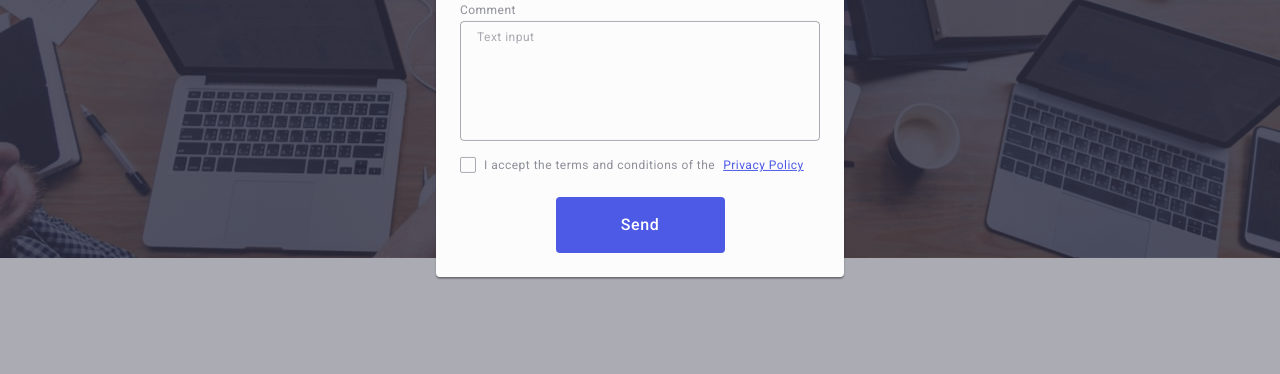
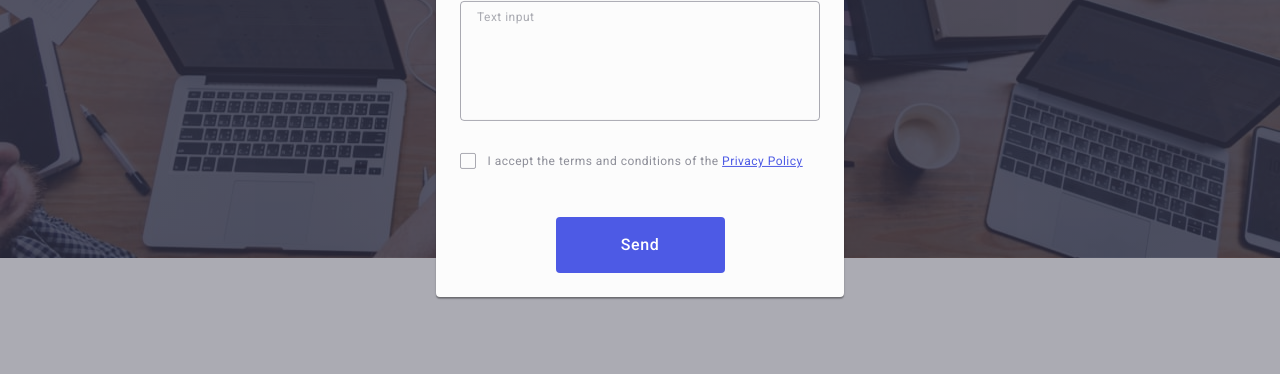
Before and after one commit to pavloit/goit-markup-hw-05, a plain HTML site: page index.html in a window 1280 px wide. Both pictures are taken after a click on the button "Order Service". Shown: the part 415-789 px from the top of the page. Drawn offline with nearby package versions, Linux system fonts and the light colour scheme.

Commit message:
final commit

```diff
--- a/css/styles.css
+++ b/css/styles.css
@@ -920,12 +920,11 @@ ol {
 }
 
 .privacy-div {
+    display: flex;
     margin-bottom: 24px;
 }
 
 .privacy-label {
-    display: flex;
-    gap: 8px;
     margin-top: 16px;
     align-items: center;
     margin-bottom: 24px;
@@ -939,17 +938,19 @@ ol {
 }
 
 .privacy-span {
+    display: inline-flex;
+    justify-content: center;
     align-items: center;
-    justify-content: center;
-    fill: transparent;
     width: 16px;
     height: 16px;
+    margin-right: 8px;
+    fill: transparent;
     border: 1px solid rgba(46, 47, 66, 0.4);
     border-radius: 2px;
     transition: background-color 250ms cubic-bezier(0.4, 0, 0.2, 1),
                 border 250ms cubic-bezier(0.4, 0, 0.2, 1),
                 fill 250ms cubic-bezier(0.4, 0, 0.2, 1);
-    display: inline-flex;
+    cursor: pointer;
 }
 
 .privacy-checkbox:checked + .privacy-label .privacy-span {
@@ -960,14 +961,7 @@ ol {
 
 
 .a-policy {
-    color: var(--iris, #4D5AE5);
-    font-family: Roboto;
-    font-size: 12px;
-    font-style: normal;
-    font-weight: 400;
-    line-height: 16px;
-    letter-spacing: 0.48px;
-    text-decoration-line: underline;
+    color: var(--logo-color);
 }
 
  .modal-form-input:focus + .md-input-icon
```
Also changed, not shown: index.html (+2 -3 lines), images/icons.svg.
